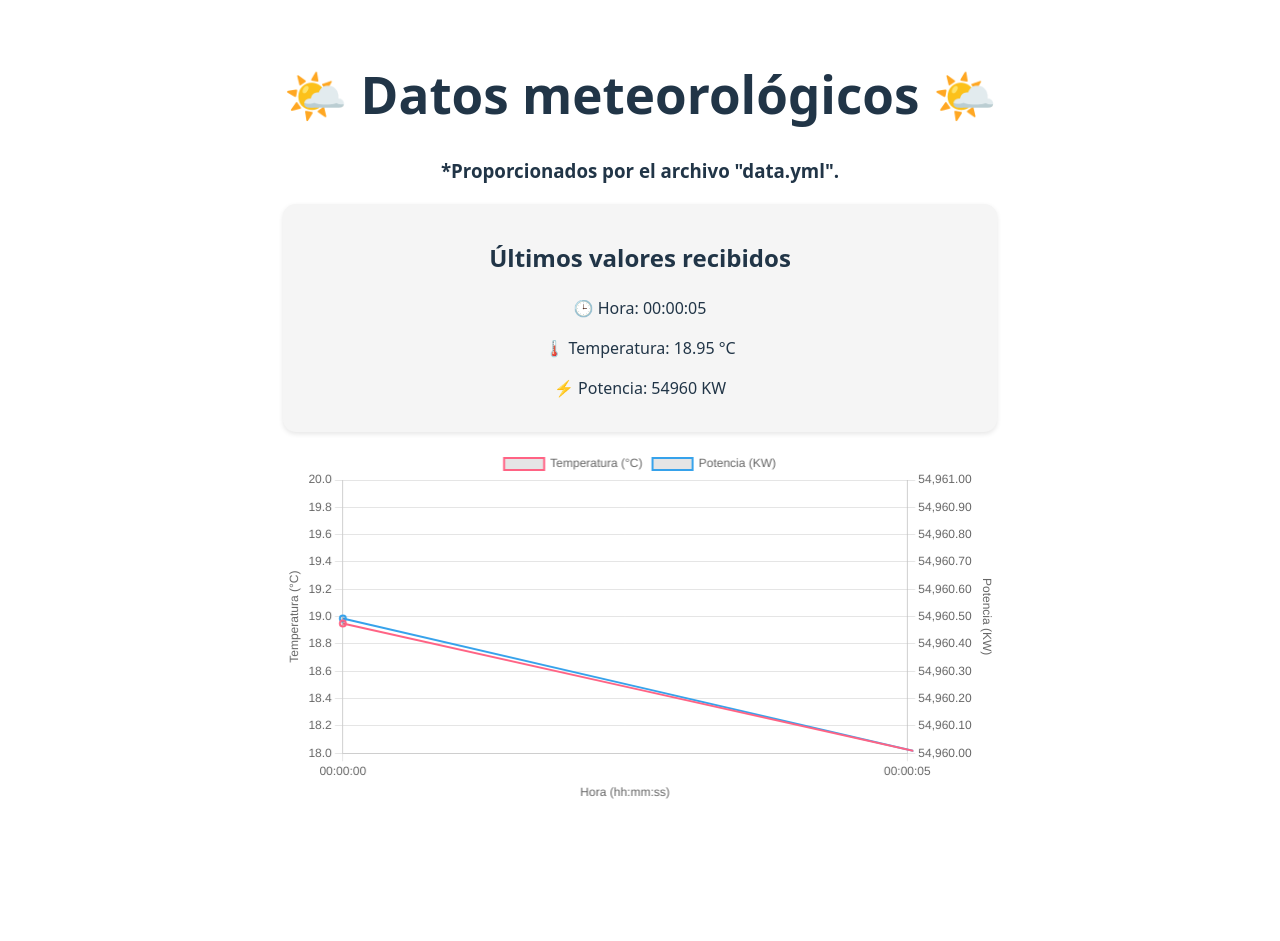
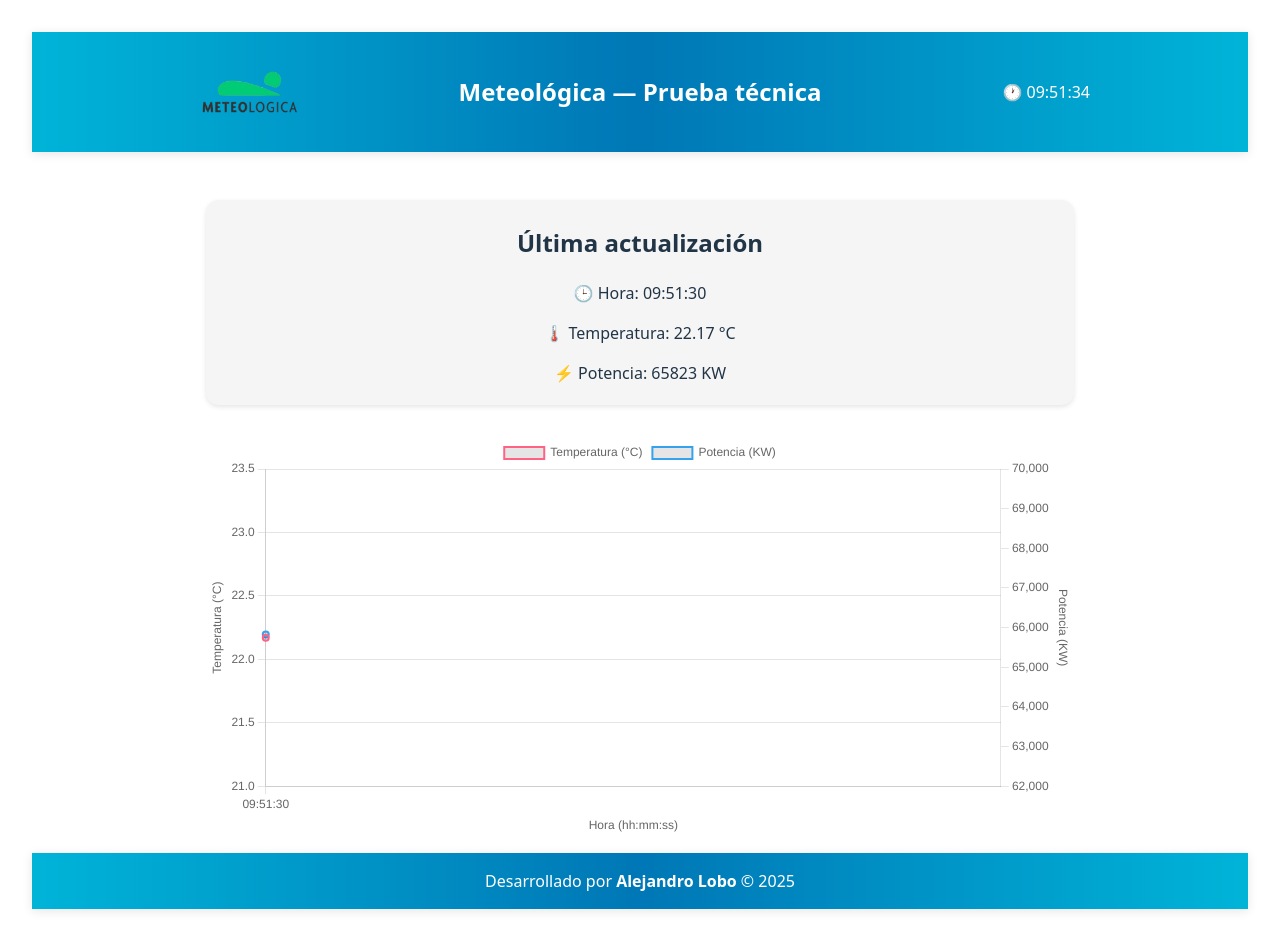
Before and after one commit to alexlo14/prueba-meteologica, a Svelte app in the folder meteologica-app/: page / in a window 1280 px wide. Before the commit the page ends 836 px from the top, so only its background shows below. Built offline with nearby package versions, Linux system fonts and the light colour scheme.

Commit message:
Mostrando temperatura y energia en tiempo real

```diff
--- a/meteologica-app/src/App.svelte
+++ b/meteologica-app/src/App.svelte
@@ -1,51 +1,96 @@
 <script>
-  import { onMount } from 'svelte'; // Hook para ejecutar código al iniciar el componente
-  import { loadForecast } from './utils/parseYAML.js'; // Función que carga y procesa el data.yml
+  import { onMount, onDestroy } from 'svelte';
+  import { loadForecast } from './utils/parseYAML.js';
   import Chart from './componentes/Chart.svelte';
   import InfoCard from './componentes/InfoCard.svelte';
 
-  let data = []; // Almacenará todos los datos del YAML (temperatura y potencia)
-  let visibleData = []; // Contendrá los datos que ya se han mostrado progresivamente
-  let index = 0;
+  let data = [];          // Todos los registros del YAML
+  let visibleData = [];   // Datos que se van mostrando en la gráfica
+  let lastValue = null;   // Último registro mostrado
+  let intervalId;         // ID del intervalo para limpiar al desmontar
+  let clockInterval;      // Intervalo para el reloj
+  let currentTime = '';   // Hora actual en formato "HH:mm:ss"
 
-  // Variable reactiva: se actualiza automáticamente cuando visibleData cambia
-  // Guarda el último valor visible (última lectura mostrada)
-  $: lastValue = visibleData.length > 0 ? visibleData[visibleData.length - 1] : null;
+  // Función auxiliar: convierte "HH:mm:ss" → formato estándar con ceros a la izquierda
+  const pad = (n) => String(n).padStart(2, '0');
+
+  // Devuelve la hora actual en formato "HH:mm:ss" (24h)
+  const getNowHHMMSS = () => {
+    const now = new Date();
+    const h = String(now.getUTCHours()).padStart(2, '0');
+    const m = String(now.getUTCMinutes()).padStart(2, '0');
+    const s = String(now.getUTCSeconds()).padStart(2, '0');
+    return `${h}:${m}:${s}`;
+  };
 
   onMount(async () => {
-    // Llamamos a la función que carga y procesa el YAML
+    // Iniciar reloj en tiempo real
+    currentTime = getNowHHMMSS();
+    clockInterval = setInterval(() => {
+      currentTime = getNowHHMMSS();
+    }, 1000);
+
+    // 1️⃣ Cargar todos los datos del YAML
     data = await loadForecast();
 
-    // Mostramos inmediatamente el primer valor para no esperar 5 segundos
-    if (data.length > 0) {
-      visibleData = [data[0]];
-      index = 1;
-    }
+    if (!data || data.length === 0) return;
 
-    // Creamos un intervalo que se ejecuta cada 5 segundos
-    const interval = setInterval(() => {
-      if (index < data.length) {
-        // Añadimos el siguiente dato al array visible (reactividad)
-        visibleData = [...visibleData, data[index]];
-        index++;
-      } else {
-        // Cuando llegamos al final, paramos el intervalo
-        clearInterval(interval);
+    // 2️⃣ Crear un conjunto con todas las horas del YAML para búsqueda rápida
+    const yamlTimes = new Set(data.map(d => d.time));
+
+    // 3️⃣ Ejecutar una comprobación cada segundo
+    intervalId = setInterval(() => {
+      const now = getNowHHMMSS(); // Hora actual real
+      //console.log('Hora actual:', now);
+
+      // 4️⃣ Si hay coincidencia exacta con algún time del YAML...
+      if (yamlTimes.has(now)) {
+        // Buscar el registro correspondiente
+        const record = data.find(d => d.time === now);
+
+        // Si es nuevo (no repetido), lo añadimos
+        if (!lastValue || record.time !== lastValue.time) {
+          visibleData = [...visibleData, record];
+          lastValue = record;
+          console.log('Coincidencia encontrada →', record);
+        }
       }
-    }, 5000);
+    }, 1000); // cada segundo
   });
 
-  // Cada vez que cambia lastValue, lo mostramos por consola (útil para depurar)
-  // $: if (lastValue) console.log("Último valor:", lastValue);
+  onDestroy(() => {
+    if (intervalId) clearInterval(intervalId);
+  });
 </script>
 
+<!-- HEADER -->
+<header class="header">
+  <div class="header-content">
+    <img src="/logo_meteologica.png" alt="Meteológica" class="logo" />
+    <h1 class="title">Meteológica — Prueba técnica</h1>
+    <div class="clock">🕐 {currentTime}</div>
+  </div>
+</header>
+
+<!-- MAIN -->
 <main>
-  <h1>🌤️ Datos meteorológicos 🌤️</h1>
-  <h3>*Proporcionados por el archivo "data.yml".</h3>
-
-  <!-- Pasamos el último valor a InfoCard -->
+  <!-- <h1>⛅ Datos meteorológicos en tiempo real ⛅</h1> -->
   <InfoCard {lastValue} />
-
-  <!-- Pasamos los datos visibles a Chart -->
   <Chart {visibleData} />
 </main>
+
+<!-- FOOTER -->
+<footer class="footer">
+  <div class="footer-content">
+    <p>Desarrollado por <strong>Alejandro Lobo</strong> © 2025</p>
+  </div>
+</footer>
+
+<style>
+  :global(#app) {
+    display: flex;
+    flex-direction: column;
+    min-height: 100vh;
+    width: 100vw;
+  }
+</style>
--- a/meteologica-app/src/componentes/Chart.svelte
+++ b/meteologica-app/src/componentes/Chart.svelte
@@ -67,10 +67,3 @@
 </script>
 
 <canvas bind:this={canvas}></canvas>
-
-<style>
-    canvas {
-        width: 100%;
-        max-height: 400px;
-    }
-</style>
--- a/meteologica-app/src/componentes/InfoCard.svelte
+++ b/meteologica-app/src/componentes/InfoCard.svelte
@@ -1,27 +1,26 @@
 <script>
     // Recibimos como prop el último valor leído
     export let lastValue;
+
+    // Variable que controla la animación
+    let animate = false;
+
+    // Observador reactivo: cada vez que cambia lastValue, activamos el efecto
+    $: if (lastValue) {
+        animate = true;                // activa la clase "updated"
+        const timeout = setTimeout(() => (animate = false), 600); // la quita tras 0.6 s
+    }
 </script>
 
 {#if lastValue}
     <!-- Si ya tenemos un valor, lo mostramos -->
-    <div class="info-card">
-        <h2>Últimos valores recibidos</h2>
+    <div class="info-card {animate ? 'updated' : ''}">
+        <h2>Última actualización</h2>
         <p>🕒 Hora: {lastValue.time}</p>
         <p>🌡️ Temperatura: {lastValue.temperature.toFixed(2)} °C</p>
-        <p>⚡ Potencia: {lastValue.power ?? '—'} KW</p>
+        <p>⚡ Potencia: {lastValue.power.toFixed(0) ?? '—'} KW</p>
     </div>
 {:else}
     <!-- Si aún no hay datos, mostramos un mensaje de carga -->
     <p>Cargando datos meteorológicos...</p>
 {/if}
-
-<style>
-    .info-card {
-        background: #f5f5f5;
-        padding: 1rem;
-        border-radius: 0.8rem;
-        margin-bottom: 1rem;
-        box-shadow: 0 2px 5px rgba(0,0,0,0.1);
-    }
-</style>
--- a/meteologica-app/src/main.js
+++ b/meteologica-app/src/main.js
@@ -1,6 +1,8 @@
 import { mount } from 'svelte'
 import './app.css'
 import App from './App.svelte'
+import './styles/styles.css';
+
 
 const app = mount(App, {
   target: document.getElementById('app'),
--- /dev/null
+++ b/meteologica-app/src/styles/styles.css
@@ -0,0 +1,77 @@
+main {
+    flex: 1;
+    max-width: 900px;
+    margin: 0 auto;
+    width: 100%;
+    font-family: system-ui, sans-serif;
+    padding: 1rem;
+    box-sizing: border-box;
+}
+
+h1 {
+    text-align: center;
+    margin-bottom: 1rem;
+}
+
+.header {
+    background: linear-gradient(90deg, #00b4d8, #0077b6, #00b4d8);
+    color: white;
+    padding: 0rem 1.5rem;
+    box-shadow: 0 2px 10px rgba(0,0,0,0.1);
+}
+
+.header-content {
+    display: flex;
+    align-items: center;
+    justify-content: space-between;
+    max-width: 900px;
+    margin: 0 auto;
+    position: relative;
+}
+
+.logo {
+    height: 120px;
+    width: auto;
+    flex-shrink: 0;
+}
+
+.title {
+    font-size: 1.5rem;
+    font-weight: 600;
+    position: absolute;
+    left: 50%;
+    transform: translateX(-50%);
+    text-align: center;
+}
+
+.footer {
+    background: linear-gradient(90deg, #00b4d8, #0077b6, #00b4d8);
+    color: white;
+    padding: 0rem 1.5rem;
+    box-shadow: 0 2px 10px rgba(0,0,0,0.1);
+}
+
+canvas {
+    width: 100%;
+    max-height: 400px;
+}
+
+.info-card {
+    background: #f5f5f5;
+    padding: 0.3rem;
+    border-radius: 0.8rem;
+    margin-top: 2rem;
+    margin-bottom: 2rem;
+    box-shadow: 0 2px 5px rgba(0,0,0,0.1);
+    transition: background-color 0.6s ease, transform 0.4s ease;
+}
+
+.info-card:hover {
+    background: #e0e0e0;
+    transform: translateY(-5px);
+}
+
+.info-card.updated {
+    background: #c8f7c5;    /* Verde suave que destaca */
+    transform: scale(1.03);   /* Pequeño aumento de tamaño */
+}
```
Also changed, not shown: meteologica-app/public/logo_meteologica.png (added).
